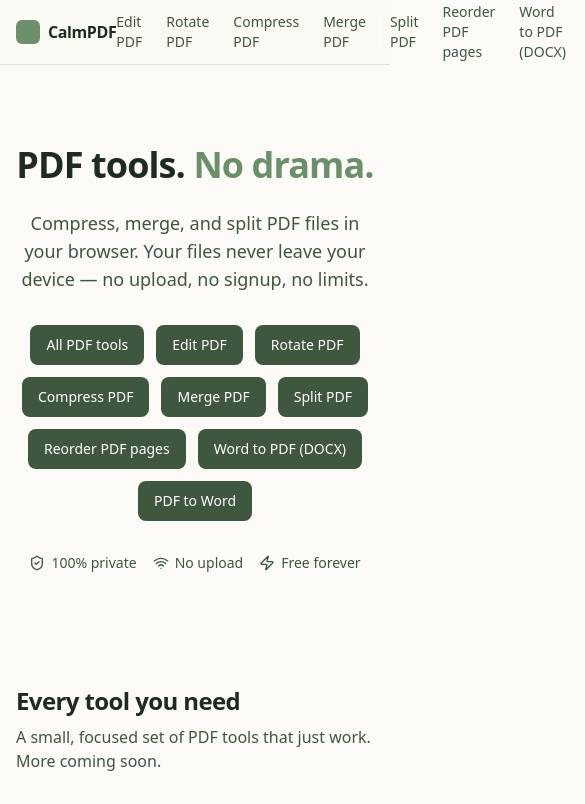
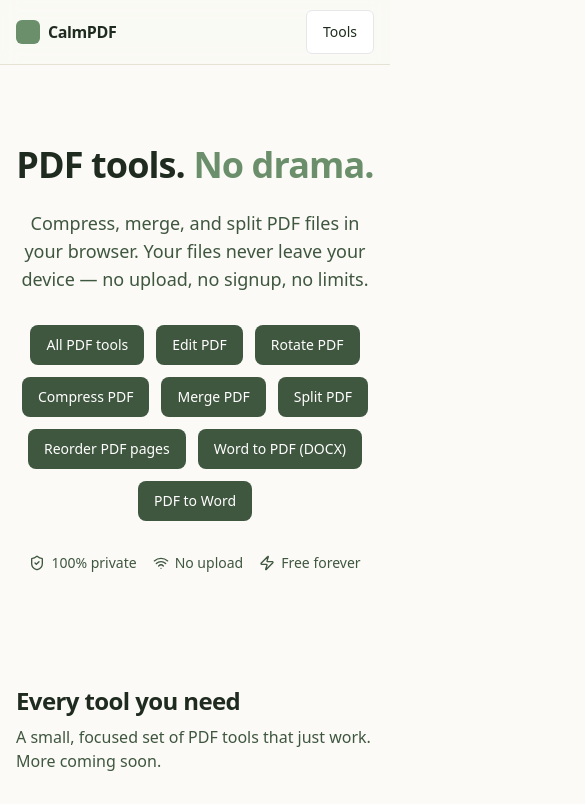
Before and after one commit to lorenzo-gu/calmpdf, a Next.js app: page / in a window 390 px wide. Shown: the top 804 px of the page, 585 px wide, since content can reach past the window. Built offline with nearby package versions, Linux system fonts and the light colour scheme.

Commit message:
Add compact mobile tools navigation in header

```diff
--- a/src/components/Header.tsx
+++ b/src/components/Header.tsx
@@ -1,22 +1,62 @@
+"use client";
+
 import Link from "next/link";
+import { useState } from "react";
 import { SITE } from "@/lib/site";
 import { TOOLS } from "@/content/tools";
 
 export function Header() {
+  const [isMobileToolsOpen, setIsMobileToolsOpen] = useState(false);
+
   return (
-    <header className="border-b border-sand-200 bg-sand-50/80 backdrop-blur sticky top-0 z-40">
-      <div className="mx-auto max-w-content px-4 md:px-6 h-16 flex items-center justify-between">
-        <Link href="/" className="flex items-center gap-2 no-underline">
+    <header className="sticky top-0 z-40 border-b border-sand-200 bg-sand-50/80 backdrop-blur">
+      <div className="mx-auto flex h-16 max-w-content items-center justify-between px-4 md:px-6">
+        <Link href="/" className="flex items-center gap-2 no-underline" onClick={() => setIsMobileToolsOpen(false)}>
           <span aria-hidden className="inline-block h-6 w-6 rounded-md bg-sage-500" />
-          <span className="font-semibold text-sage-900 tracking-tight">{SITE.name}</span>
+          <span className="font-semibold tracking-tight text-sage-900">{SITE.name}</span>
         </Link>
-        <nav aria-label="Primary" className="flex items-center gap-6 text-sm">
+
+        <nav aria-label="Primary" className="hidden items-center gap-6 text-sm md:flex">
           {TOOLS.map((t) => (
             <Link key={t.slug} href={`/${t.slug}`} className="text-sage-700 no-underline hover:text-sage-900">
               {t.h1}
             </Link>
           ))}
         </nav>
+
+        <div className="relative md:hidden">
+          <button
+            type="button"
+            aria-expanded={isMobileToolsOpen}
+            aria-controls="mobile-tools-menu"
+            className="inline-flex min-h-11 min-w-11 items-center justify-center rounded-md border border-sand-300 bg-white px-4 text-sm font-medium text-sage-900"
+            onClick={() => setIsMobileToolsOpen((open) => !open)}
+          >
+            Tools
+          </button>
+
+          {isMobileToolsOpen ? (
+            <nav
+              id="mobile-tools-menu"
+              aria-label="Mobile tools"
+              className="absolute right-0 top-[calc(100%+0.5rem)] w-[min(85vw,20rem)] rounded-lg border border-sand-200 bg-white p-2 shadow-lg"
+            >
+              <ul className="m-0 list-none p-0">
+                {TOOLS.map((t) => (
+                  <li key={t.slug}>
+                    <Link
+                      href={`/${t.slug}`}
+                      className="flex min-h-11 items-center rounded-md px-3 text-sm text-sage-800 no-underline hover:bg-sand-100"
+                      onClick={() => setIsMobileToolsOpen(false)}
+                    >
+                      {t.h1}
+                    </Link>
+                  </li>
+                ))}
+              </ul>
+            </nav>
+          ) : null}
+        </div>
       </div>
     </header>
   );
```
